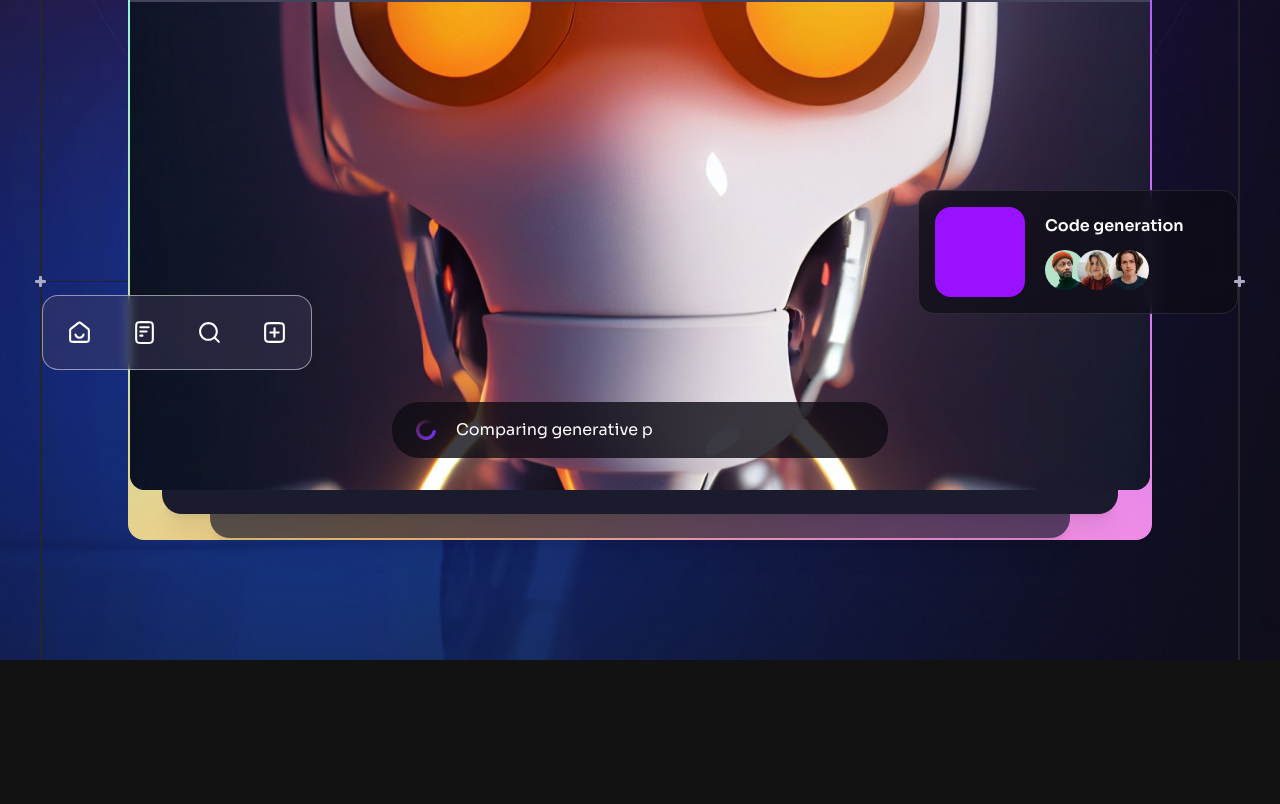
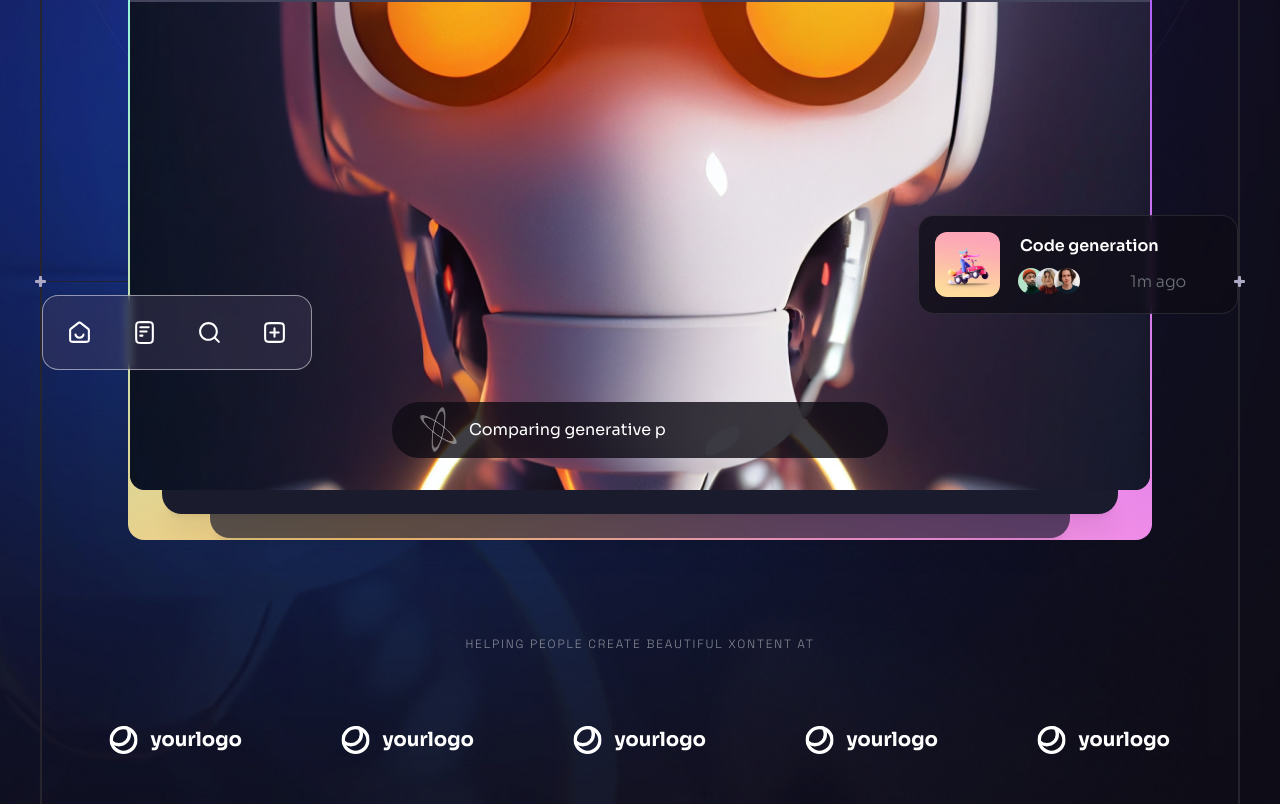
Before and after one commit to Relayyl6/react-landing-page, a React (Vite) app: page / in a window 1280 px wide. Shown: the part 614-1418 px from the top of the page. Before the commit the page ends 1274 px from the top, so only its background shows below. Built offline with nearby package versions, Linux system fonts and the light colour scheme.

Commit message:
initial commit

```diff
--- a/package.json
+++ b/package.json
@@ -17,6 +17,7 @@
     "react-dom": "^19.0.0",
     "react-just-parallax": "^3.1.16",
     "react-router-dom": "^7.5.1",
+    "react-spinners": "^0.17.0",
     "react-type-animation": "^3.2.0",
     "scroll-lock": "^2.1.5"
   },
--- a/src/App.jsx
+++ b/src/App.jsx
@@ -33,7 +33,8 @@ function App() {
       <div className="pt-[4.75rem] lg:pt-[5.25rem] overflow-hidden">
         <ParentNav/>
       </div>
-      <ButtonGradient/>
+
+      {/* <ButtonGradient/> */}
     </>
   )
 }
--- a/src/components/AItext.jsx
+++ b/src/components/AItext.jsx
@@ -1,10 +1,14 @@
 import React from 'react'
-import { loading } from '../../assets'
+// import { loading } from '../../assets'
 import { TypeAnimation } from 'react-type-animation'
 // import { motion, useTransform, useMotionValue } from 'framer-motion'
+import { RingLoader } from "react-spinners";
+import { useState } from 'react';
 
 
 const Generating = ({ className }) => {
+  const [loading, setLoading] = useState(true);
+  const [color, setColor] = useState("#ffffff");
 
   // const RotatingCircle = () => {
 
@@ -32,12 +36,19 @@ const Generating = ({ className }) => {
   // }
 
   return (
-    <div className={`flex items-center h-[3.5rem] px-6 bg-n-8/80 rounded-[1.7rem] ${className || ''} text-base`}>
-        <img
+    <div className={`flex items-center h-[3.5rem] gap-x-2 px-6 bg-n-8/80 rounded-[1.7rem] ${className || ''} text-base`}>
+        {/* <img
             className='w-5 h-5 mr-5'
             src={loading}
             alt='loading'
-        />
+        /> */}
+          <RingLoader
+            color={color}
+            loading={loading}
+            size={45}
+            aria-label="Loading Spinner"
+            data-testid="loader"
+          />
         {/* <RotatingCircle/> */}
         <TypeAnimation
           sequence={[
--- a/src/components/CodeGeneration.jsx
+++ b/src/components/CodeGeneration.jsx
@@ -2,12 +2,14 @@
 import * as motion from "motion/react-client"
 import React from "react"
 
-export default function Gestures({className }) {
+export default function Gestures({className, children}) {
     return (
         <motion.div
             whileHover={{ scale: 1.2 }}
             whileTap={{ scale: 0.8 }}
             className={`${className || ''} `}
-        />
+        >
+            {children}
+        </motion.div>
     )
 }
--- /dev/null
+++ b/src/components/CompanyLogos.jsx
@@ -0,0 +1,28 @@
+import { companyLogos } from "../constants"
+
+const CompanyLogos = ({ className }) => {
+  return (
+    <div className={`${className || ''}`}>
+      <h5 className="tagline text-center mb-6 text-n-1/50">Helping people create beautiful xontent at</h5>
+      <ul className="flex">
+        {
+          companyLogos.map(
+            (companylogo, index) => (
+              <li
+                key={index}
+                className="flex item-cener justify-center flex-1 h-[8rem]">
+                  <img
+                    src={companylogo}
+                    width={134}
+                    height={28}
+                    alt={companylogo}
+                  />
+              </li>
+          ))
+        }
+      </ul>
+    </div>
+  )
+}
+
+export default CompanyLogos
--- a/src/components/Header.jsx
+++ b/src/components/Header.jsx
@@ -40,8 +40,8 @@ const Header = () => {
 
   return (
     <div className={`fixed top-0 left-2 right-2 z-50 mt-2 rounded-2xl
-    border-[#756d8f] lg:bg-[#0E0C15] lg:backdrop-blur-2xl
-    ${openNavigation ? 'bg-[#0E0C15]' : 'bg-[#0E0C15] opacity-96 backdrop-blur-2xl'}`}>
+    border-[#756d8f] lg:bg-[#0E0C15] lg:backdrop-blur-xs
+    bg-[#0E0C15] opacity-100 backdrop-blur-xs'}`}>
         <div className={`flex items-center px-5 lg:px-7.5 xl:px-10 max-lg:py-4`}>
             <a className="block w-[12rem] xl:mr-8" href="#hero">
                 <img
@@ -52,7 +52,7 @@ const Header = () => {
                   />
             </a>
             <nav className={`${openNavigation ? 'flex' : 'hidden'} fixed top-[6rem] rounded-2xl left-2 right-2 bottom-[1rem] bg-[#0E0C15]
-            lg:static lg:flex lg:mx-auto lg: space-x-8 lg:bg-transparent`}>
+            lg:static lg:flex lg:mx-auto lg:space-x-8 lg:bg-transparent`}>
                 <div className="relative z-2 flex flex-col items-center justify-center m-auto lg:flex-row">
                     {
                       navigation?.map((item, index) => (
--- a/src/components/Notification.jsx
+++ b/src/components/Notification.jsx
@@ -1,9 +1,10 @@
 import React from 'react'
 import { notificationImages } from '../constants'
 import Gestures from './CodeGeneration'
+import { notification1 } from '../../assets'
 // import { notification1 } from '../../assets'
 
-const Notification = ({ SampleImage, className, title }) => {
+const Notification = ({ className, title }) => {
   return (
     <div
         className={`rounded-2xl items-center
@@ -15,22 +16,24 @@ const Notification = ({ SampleImage, className, title }) => {
                 width={90}
                 className='rounded-2xl aspect-square sm:m-0 sm:shrink-0'
             />     */}
-            <Gestures className='bg-[#9911ff] w-[90px] h-[90px] rounded-2xl aspect-square sm:m-0 sm:shrink-0' />
-        <div className='space-y-6'>
-            <h3 className='text-base mb-1 font-semibold'>{title}</h3>
-            <div className='mt-3'>
-                <ul className='flex flex-row -space-x-2'>
+            <Gestures className='w-[65px] h-[65px] rounded-xl aspect-square sm:m-0 sm:shrink-0'>
+                <img src={notification1} className='rounded-xl'/>
+            </Gestures>
+        <div className='space-y-4 flex-1'>
+            <h5 className='text-base mb-1 font-semibold'>{title}</h5>
+            <div className='mt-3 flex'>
+                <ul className='flex flex-row -m-0.5 -space-x-2'>
                     {
                         notificationImages?.map(
                             (item, index) => (
                                 <li
                                     key={index}
-                                    className='flex w-10 h-10'>
+                                    className='flex w-6.5 h-6.5'>
                                     <img
                                         src={item}
                                         className='w-full rounded-full ring-1 ring-transparent -space-x-2'
-                                        width={20}
-                                        height={20}
+                                        width={15}
+                                        height={15}
                                         alt='item'
                                     />
                                 </li>
@@ -38,8 +41,12 @@ const Notification = ({ SampleImage, className, title }) => {
                         )
                     }
                 </ul>
+                <div className='relative -right-13 body-2 text-n-13'>
+                    1m ago
+                </div>
             </div>
         </div>
+
     </div>
   )
 }
--- a/src/components/hero.jsx
+++ b/src/components/hero.jsx
@@ -6,12 +6,13 @@ import Button from './Button'
 import { heroBackground, notification4, robot } from '../../assets'
 // import { enablePageScroll } from 'scroll-lock'
 import { BackgroundCircles, BottomLine, Gradient } from '../design/Hero'
-import { heroIcons, notificationImages } from '../constants/index'
+import { heroIcons } from '../constants/index'
 import { ScrollParallax } from 'react-just-parallax'
 import { TypeAnimation } from 'react-type-animation'
 import Generating from './AItext'
 import Notification from './Notification'
-import Drag from './floatingball'
+import CompanyLogos from './CompanyLogos'
+// import Drag from './floatingball' // floating ball motion
 
 const Hero = () => {
   // const {windowSize} = useWindowResize();
@@ -29,12 +30,12 @@ const Hero = () => {
             className='container relative'
             ref={parrallaxRef}>
           <div className='relative z-1 max-w-[62rem] mx-auto
-                          text-center mb-auto md:mb-20 lg:mb-[5rem]'>
+                          text-center mb-auto md:mb-20'>
             <h1 className='font-semibold text-[2.5rem] leading-[3.25rem]
                           md:text-[2.75rem] md:leading-[3.75rem] lg:text-[3.25rem]
                           lg:leading-[4.0625rem] xl:text-[3.75rem]
                           xl:leading-[4.5rem] mb-6'>
-              Explore the possibilities of&nbsp;AI&nbsp;Chatting with {' '}
+              Explore the possibilities of&nbsp;AI&nbsp;Interations with {' '}
               <span className='inline-block relative'>
                  BrainWave
                 <img
@@ -98,7 +99,7 @@ const Hero = () => {
                         {
                           heroIcons?.map((icon, index) => (
                             <li
-                              className='p-5 hover:opacity-90 transition-all ease-in-out'
+                              className='p-5 hover:opacity-10 transition-all ease-in-out'
                               key={index}>
                                 <img
                                   src={icon}
@@ -114,7 +115,7 @@ const Hero = () => {
 
                     <ScrollParallax isAbsolutelyPositioned>
                         <Notification
-                          className="hidden absolute -right-[5.5rem] bottom-[11rem] w-[20rem] xl:flex"
+                          className="hidden absolute backdrop-blur-xs -right-[5.5rem] bottom-[11rem] w-[20rem] xl:flex"
                           title="Code generation"
                           SampleImage={heroBackground}
                           />
@@ -139,7 +140,7 @@ const Hero = () => {
 
           </div>
 
-
+          <CompanyLogos className="hidden relative z-10 mt-20 lg:block"/>
         </div>
       <BottomLine/>
     </Section>
--- a/src/components/section.jsx
+++ b/src/components/section.jsx
@@ -26,10 +26,11 @@ function Section({
                             pointer-events-none md:block h-full
                             lg:right-7.5 xl:right-10" />
 
+            {
                 crosses && (
                     <>
                         <div
-                            className={`hidden absolute top-0 left-7.5 right-7.5
+                            className={`hidden absolute top-0 left-20 right-7.5
                                     h-0.5 bg-[#26242C] ${crossesOffset && crossesOffset}
                                     pointer-events-none lg:block xl:left-10 xl:right-10`}
                         />
```
Also changed, not shown: 2 other files (tests, documents, lock files or other folders).
